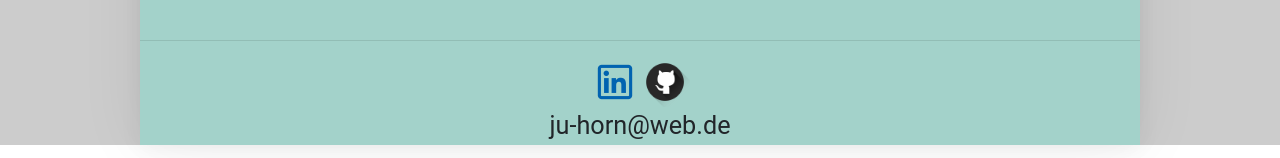
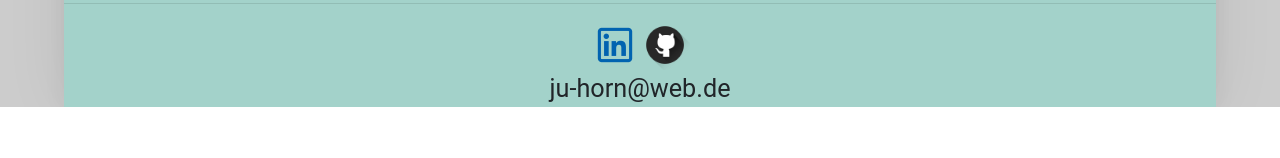
Before and after one commit to JustinHorn/portfolio, a React (Create React App) app: page / in a window 1280 px wide. Shown: the part 1567-1725 px from the top of the page. After the commit the page ends 1674 px from the top, so only its background shows below. Built offline with nearby package versions, Linux system fonts and the light colour scheme.

Commit message:
fixed white bottom line and width

```diff
--- a/public/index.html
+++ b/public/index.html
@@ -40,7 +40,6 @@
       type="text/css"
       href="https://cdnjs.cloudflare.com/ajax/libs/slick-carousel/1.6.0/slick-theme.min.css"
     />
-    <title>Sample resume</title>
   </head>
 
   <body>
--- a/src/App.js
+++ b/src/App.js
@@ -22,7 +22,6 @@ const App = () => {
 
             <Portfolio></Portfolio>
             <br />
-            <br />
           </div>
         </div>
         <div className="otherSkills">
--- a/src/app.css
+++ b/src/app.css
@@ -10,6 +10,7 @@
   --contrast: #5eaaa8;
   --hard: #056676;
   font-size: 2.5ch;
+  min-height: 100vh;
 }
 
 @media screen and (max-width: 250px) {
@@ -28,7 +29,7 @@ main {
   margin: 0 auto;
   background-color: #a3d2ca;
   min-height: 100vh;
-  max-width: 1000px;
+  max-width: 90%;
   box-shadow: 0 0 21px #00000011, 0 0 63px #00000011;
 }
 
--- a/src/component/Footer/Footer.js
+++ b/src/component/Footer/Footer.js
@@ -14,7 +14,7 @@ const Footer = () => {
           <LinkIcon key={index} className={styles.icon} {...icon} />
         ))}
       </div>
-      <p>ju-horn@web.de</p>
+      <p className={styles.p}>ju-horn@web.de</p>
     </footer>
   );
 };
--- a/src/component/Footer/footer.module.css
+++ b/src/component/Footer/footer.module.css
@@ -2,6 +2,10 @@
   display: flex;
   justify-content: center;
   align-items: center;
+}
+
+.p {
+  margin-bottom: 0;
 }
 
 .icon {
```
